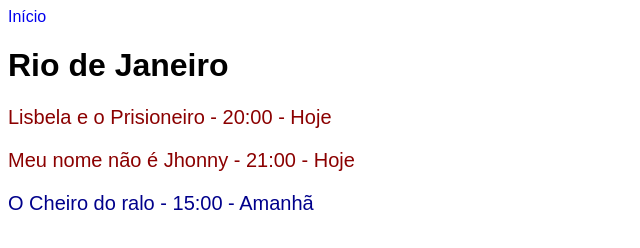
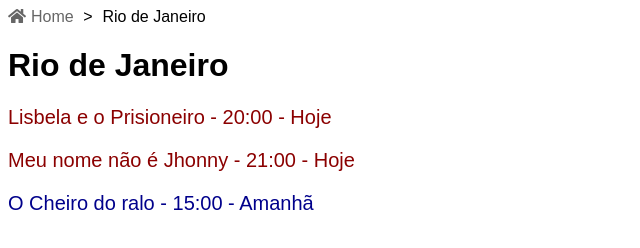
Before and after one commit to felipegueller/html-css-origamid, a plain HTML site: page exercices/movie-theater/federal-states/rj.html in a window 1280 px wide. Shown: the whole page, without its empty margins (0-640 px from the left). Drawn offline with Linux system fonts and the light colour scheme.

Commit message:
feat: implementing a breadcrumb navigation

```diff
--- a/exercices/movie-theater/federal-states/rj.html
+++ b/exercices/movie-theater/federal-states/rj.html
@@ -7,9 +7,19 @@
   <title>Rio de Janeiro</title>
 
   <link rel="stylesheet" href="../styles/style.css">
+  <link rel="stylesheet" href="https://cdnjs.cloudflare.com/ajax/libs/font-awesome/5.15.4/css/all.min.css" integrity="sha512-1ycn6IcaQQ40/MKBW2W4Rhis/DbILU74C1vSrLJxCq57o941Ym01SwNsOMqvEBFlcgUa6xLiPY/NS5R+E6ztJQ==" crossorigin="anonymous" referrerpolicy="no-referrer" />
 </head>
 <body>
-  <a href="../index.html">Início</a>
+  <nav class="breadcrumb">
+    <ol>
+      <li>
+        <a href="../index.html">Home</a>
+      </li>
+      <li>
+        Rio de Janeiro
+      </li>
+    </ol>
+  </nav>
 
   <h1>Rio de Janeiro</h1>
 
--- a/exercices/movie-theater/styles/style.css
+++ b/exercices/movie-theater/styles/style.css
@@ -3,6 +3,34 @@
 html,
 body {
   font-family: Arial, Helvetica, sans-serif;
+}
+
+.breadcrumb ol {
+  margin: 0;
+  padding: 0;
+  list-style: none;
+  display: flex;
+  gap: 5px;
+}
+
+.breadcrumb ol li:not(:last-child)::after {
+  content: '>';
+  padding: 0 5px;
+}
+
+.breadcrumb ol li a {
+  color: #666;
+}
+
+.breadcrumb ol li a:hover {
+  color: #FF3344;
+}
+
+.breadcrumb ol li a::before {
+  content: '\f015';
+  font-family: 'Font Awesome 5 Free';
+  font-weight: 900;
+  padding-right: 5px;
 }
 
 a {
```
Also changed, not shown: exercices/movie-theater/federal-states/sp.html (+11 -1 lines), exercices/movie-theater/index.html (+7 -0 lines).
